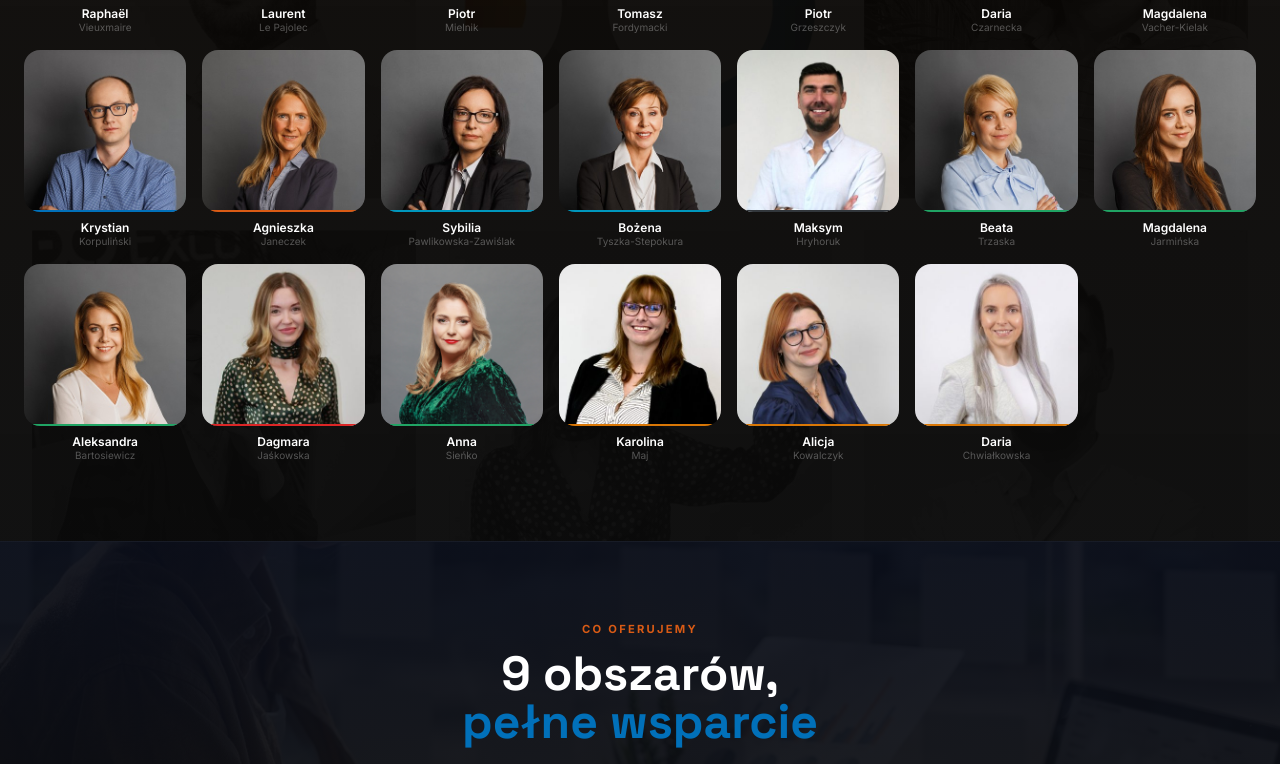
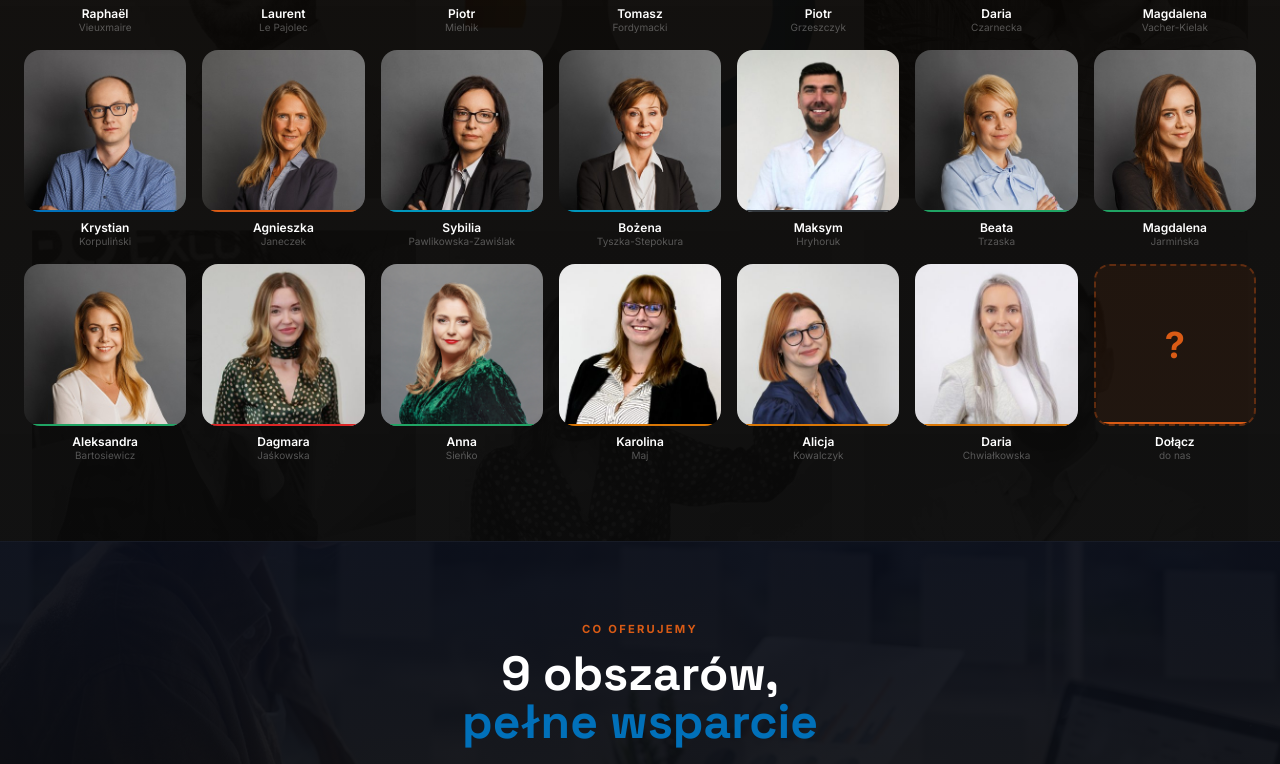
Before and after one commit to TvF80/exco, a React (Vite) app: page / in a window 1280 px wide. Shown: the part 1677-2441 px from the top of the page. Built offline with nearby package versions, Linux system fonts and the light colour scheme.

Commit message:
feat: kafelek rekrutacyjny na koncu siatki zespolu

```diff
--- a/src/components/sections/TeamGrid.jsx
+++ b/src/components/sections/TeamGrid.jsx
@@ -140,6 +140,46 @@ export default function TeamGrid({ onMemberClick }) {
               </motion.button>
             ))}
           </AnimatePresence>
+
+          {/* Recruitment tile — visible only on "Wszyscy" filter */}
+          {!filter.match && (
+            <motion.a
+              href="https://exco.pl/kariera"
+              target="_blank"
+              rel="noopener noreferrer"
+              initial={{ opacity: 0, scale: 0.85 }}
+              animate={{ opacity: 1, scale: 1 }}
+              transition={{ duration: 0.28, delay: 0.3 }}
+              className="group flex flex-col items-center gap-2 cursor-pointer"
+            >
+              <div
+                className="relative w-full aspect-square rounded-2xl overflow-hidden flex items-center justify-center transition-all duration-300 group-hover:scale-105"
+                style={{ background: 'rgba(218,91,21,0.08)', border: '2px dashed rgba(218,91,21,0.35)' }}
+              >
+                <div className="flex flex-col items-center gap-1.5">
+                  <span
+                    className="text-4xl font-bold leading-none group-hover:scale-110 transition-transform duration-300"
+                    style={{ color: '#DA5B15' }}
+                  >?</span>
+                  <div
+                    className="absolute inset-0 opacity-0 group-hover:opacity-100 transition-all duration-300 flex items-end p-2"
+                    style={{ background: 'linear-gradient(to top, rgba(218,91,21,0.55) 0%, transparent 60%)' }}
+                  >
+                    <div className="w-full py-1 rounded-lg text-center text-[10px] font-bold text-white tracking-wide"
+                      style={{ background: '#DA5B15' }}>
+                      DOŁĄCZ
+                    </div>
+                  </div>
+                </div>
+                <div className="absolute bottom-0 left-0 right-0 h-0.5 group-hover:h-1 transition-all duration-300"
+                  style={{ background: '#DA5B15' }} />
+              </div>
+              <div className="text-center">
+                <p className="text-white text-xs font-semibold leading-tight">Dołącz</p>
+                <p className="text-white/30 text-[10px] leading-tight hidden sm:block">do nas</p>
+              </div>
+            </motion.a>
+          )}
         </div>
       </div>
     </section>
```
